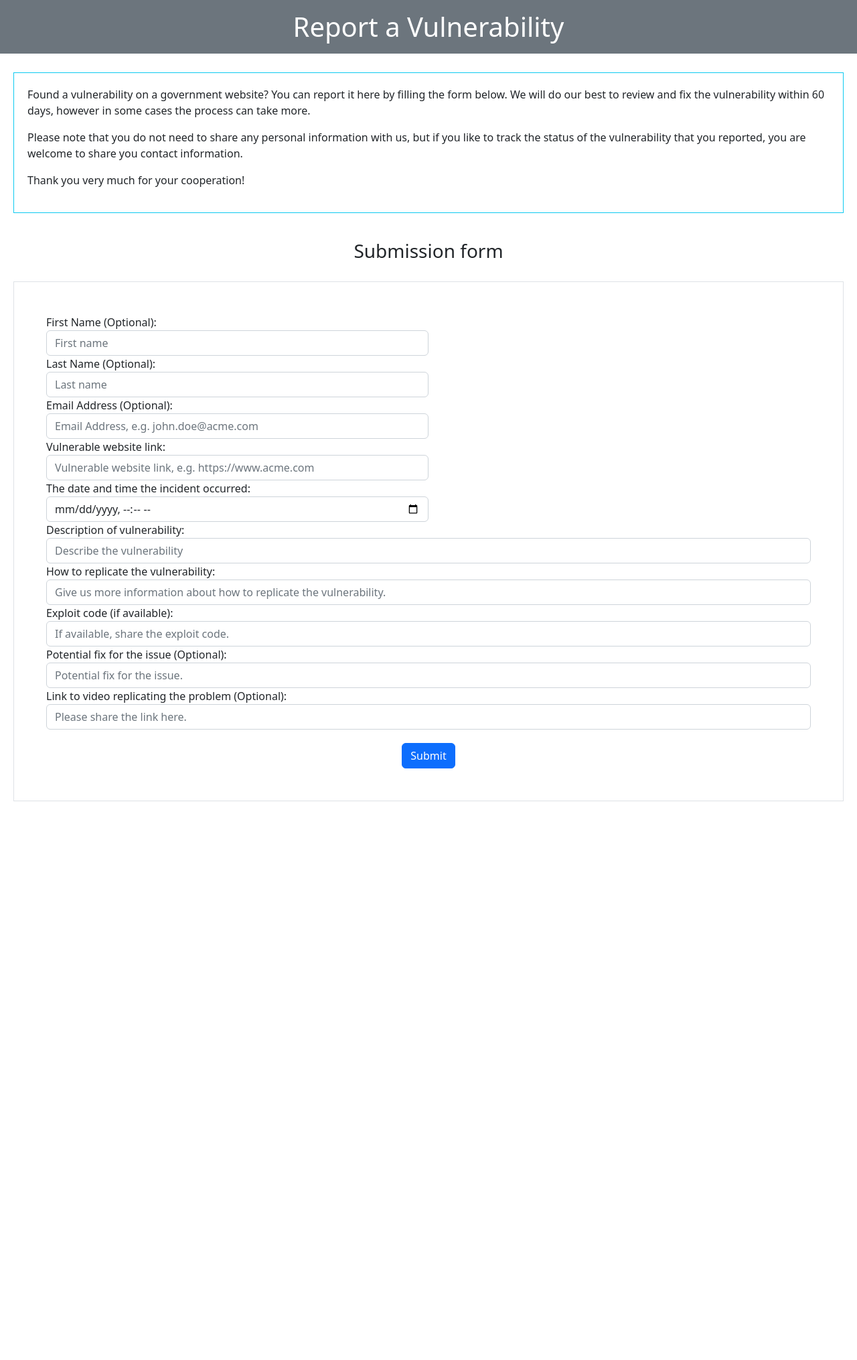
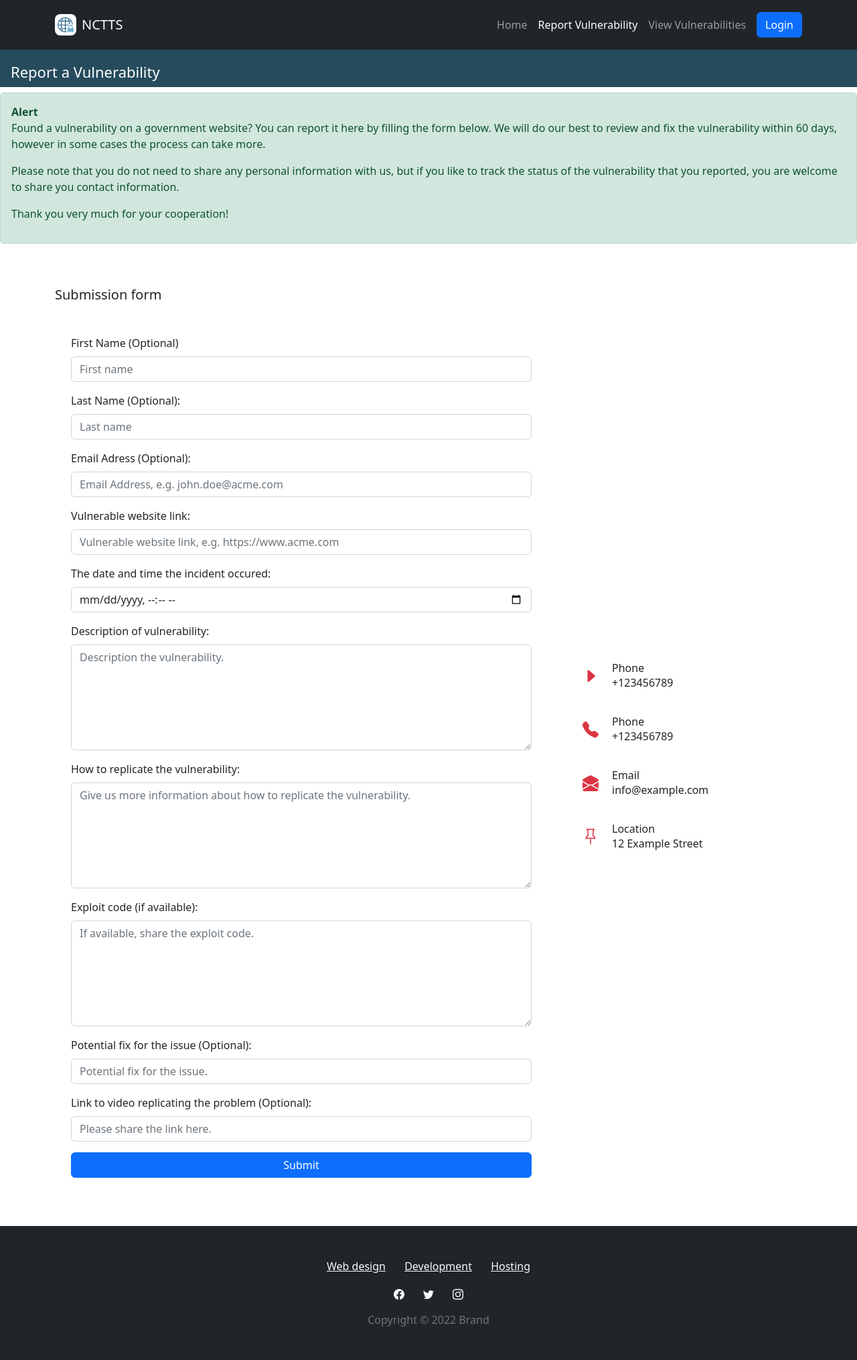
Before and after one commit to mustafa-sibai-essex/4_SSDCS_PCOM7E_2_Coding_Output, a Django app: page /report/ in a window 1280 px wide. Shown: the whole page at 67% size. Before the commit the page ends 1196 px from the top, so only its background shows below. Run offline with Django 4.2, Linux system fonts and the light colour scheme; some libraries are stand-ins or nearby versions.

Commit message:
Update report form design

```diff
--- a/nctts/homepage/templates/homepage/home.html
+++ b/nctts/homepage/templates/homepage/home.html
@@ -5,24 +5,32 @@
 <head>
     <meta charset="utf-8">
     <meta name="viewport" content="width=device-width, initial-scale=1.0, shrink-to-fit=no">
-    <title>Home</title>
+    <title>{% block title %} Home {% endblock title %}</title>
     <link rel="stylesheet" href="{% static 'homepage/assets/bootstrap/css/bootstrap.min.css' %}">
     <link rel="stylesheet" href="{% static 'homepage/assets/css/Banner-Heading-Image-images.css' %}">
     <link rel="stylesheet" href="{% static 'homepage/assets/css/Navbar-Right-Links-Dark-icons.css' %}">
+    {% block extrastyle %}{% endblock %}
+    {% block head_extras %}{% endblock %}
 </head>
 
 <body>
+    {% block header %}
     <nav class="navbar navbar-dark navbar-expand-md bg-dark py-3">
-        <div class="container"><a class="navbar-brand d-flex align-items-center" href="#"><span class="bs-icon-sm bs-icon-rounded bs-icon-primary d-flex justify-content-center align-items-center me-2 bs-icon"><img src=" {% static 'homepage/assets/img/cyberlogo.png' %}" width="24" height="22"></span><span>NCTTS</span></a><button data-bs-toggle="collapse" class="navbar-toggler" data-bs-target="#navcol-5"><span class="visually-hidden">Toggle navigation</span><span class="navbar-toggler-icon"></span></button>
+        <div class="container"><a class="navbar-brand d-flex align-items-center" href=" {% url 'homepage:home' %}"><span class="bs-icon-sm bs-icon-rounded bs-icon-primary d-flex justify-content-center align-items-center me-2 bs-icon"><img src=" {% static 'homepage/assets/img/cyberlogo.png' %}" width="24" height="22"></span><span>NCTTS</span></a><button data-bs-toggle="collapse" class="navbar-toggler" data-bs-target="#navcol-5"><span class="visually-hidden">Toggle navigation</span><span class="navbar-toggler-icon"></span></button>
             <div class="collapse navbar-collapse" id="navcol-5">
                 <ul class="navbar-nav ms-auto">
+                    {% block nav_link_active %}
                     <li class="nav-item"><a class="nav-link active" href="{% url 'homepage:home'%}">Home</a></li>
                     <li class="nav-item"><a class="nav-link" href="{% url 'report' %}">Report Vulnerability</a></li>
                     <li class="nav-item"><a class="nav-link" href="{% url 'view_vulnerabilities' %}">View Vulnerabilities</a></li>
+                    {% endblock %}
                 </ul><a class="btn btn-primary ms-md-2" role="button" href="{% url 'gov-login' %}">Login</a>
             </div>
         </div>
     </nav>
+    {% endblock header %}
+
+    {% block content %}
     <section class="py-4 py-xl-5">
         <section class="py-4 py-xl-5">
             <div class="container">
@@ -181,6 +189,8 @@
             </div>
         </div>
     </section>
+    {% endblock  %}
+    {% block footer %}
     <footer class="text-center bg-dark">
         <div class="container text-white py-4 py-lg-5">
             <ul class="list-inline">
@@ -202,7 +212,10 @@
             <p class="text-muted mb-0">Copyright © 2022 Brand</p>
         </div>
     </footer>
+    {% endblock  %}
+    {% block footer_script %}
     <script src="{% static 'homepage/assets/bootstrap/js/bootstrap.min.js' %}"></script>
+    {% endblock%}
 </body>
 
 </html>
--- a/nctts/report/templates/report.html
+++ b/nctts/report/templates/report.html
@@ -1,77 +1,99 @@
-{% load static %}
-<!DOCTYPE html>
-<html lang="en">
-<link rel="stylesheet" href="{% static 'base.css' %}">
-<link href="https://cdn.jsdelivr.net/npm/bootstrap@5.2.2/dist/css/bootstrap.min.css" rel="stylesheet" integrity="sha384-Zenh87qX5JnK2Jl0vWa8Ck2rdkQ2Bzep5IDxbcnCeuOxjzrPF/et3URy9Bv1WTRi" crossorigin="anonymous">
-<head>
-    <meta charset="UTF-8">
-    <title>NCTTS - Report a Vulnerability</title>
-</head>
-<body>
-    <h1 class="p-3 mb-2 bg-secondary text-white">Report a Vulnerability</h1>
-    <div class="pad-text">
-        <div class="border border-info pad-text">
-            <p>Found a vulnerability on a government website? You can report it here by filling the form below. We will do our
+{% extends 'homepage/home.html' %}{% load static %}
+
+
+
+{% block title  %} NCTTS - Report a Vulnerability {% endblock  %}
+
+{% block nav_link_active %}
+<li class="nav-item"><a class="nav-link" href="{% url 'homepage:home'%}">Home</a></li>
+<li class="nav-item"><a class="nav-link active" href="{% url 'report' %}">Report Vulnerability</a></li>
+<li class="nav-item"><a class="nav-link" href="{% url 'view_vulnerabilities' %}">View Vulnerabilities</a></li>
+{% endblock %}
+
+
+{% block content %}
+<h1 style="background: #264b5d;color: var(--bs-white);font-size: 22px;padding: 20px 10px 10px 16px;">Report a Vulnerability</h1>
+<div class="alert alert-success" role="alert"><span><strong>Alert</strong> <p>Found a vulnerability on a government website? You can report it here by filling the form below. We will do our
     best to review and fix the vulnerability within 60 days, however in some cases the process can take more.</p>
     <p>Please note that you do not need to share any personal information with us, but if you like to track the status
     of the vulnerability that you reported, you are welcome to share you contact information.</p>
-            <p>Thank you very much for your cooperation!</p>
+    <p>Thank you very much for your cooperation!</p></span></div>
+    <section class="position-relative py-4 py-xl-5">
+      <div class="container position-relative">
+          <div class="row mb-5">
+              <div class="col" style="margin-bottom: -48px;">
+                  <h2 style="text-align: left;padding-bottom: 0px;font-size: 20px;padding-right: 0px;margin-right: 0px;">Submission form</h2>
               </div>
           </div>
-    <div class="pad-top centered">
-         <h3>Submission form</h3>
+          <div class="row d-flex justify-content-center">
+              <div class="col">
+          <form class="p-3 p-xl-4" action="/report/" method="POST">
+            {%  csrf_token %}
+            <label class="form-label" for="fname">First Name (Optional)</label>
+            <div class="mb-3"><input type="text" class="form-control" id="fname" name="fname" placeholder="First name"></div>
+            <label class="form-label" for="lname">Last Name (Optional):</label>
+            <div class="mb-3"><input type="text" class="form-control" id="lname" name="lname" placeholder="Last name"></div>
+            <label class="form-label" for="email">Email Adress (Optional):</label>
+            <div class="mb-3"><input type="email" class="form-control" id="email" name="email" placeholder="Email Address, e.g. john.doe@acme.com"></div>
+            <label class="form-label" for="vweb">Vulnerable website link:</label>
+            <div class="mb-3"><input type="url" class="form-control" id="vweb" name="vweb" placeholder="Vulnerable website link, e.g. https://www.acme.com" required></div>
+            <label class="form-label" for="dtg">The date and time the incident occured:&nbsp;</label>
+            <div class="mb-3"><input type="datetime-local" class="form-control" id="dtg" name="dtg" required></div>
+            <label class="form-label" for="vdesc">Description of vulnerability:</label>
+            <div class="mb-3"><textarea class="form-control" id="vdesc" name="vdesc" rows="6" placeholder="Description the vulnerability." required></textarea></div>
+            <label class="form-label" for="vrep">How to replicate the vulnerability:</label>
+            <div class="mb-3"><textarea class="form-control" id="vrep" name="vrep" rows="6" placeholder="Give us more information about how to replicate the vulnerability." required></textarea></div>
+            <label class="form-label" for="expcode">Exploit code (if available):</label>
+            <div class="mb-3"><textarea class="form-control" id="expcode" name="expcode" rows="6" placeholder="If available, share the exploit code."></textarea></div>
+            <label class="form-label" for="pfix">Potential fix for the issue (Optional):</label>
+            <div class="mb-3"><input type="text" class="form-control" id="pfix" name="pfix" placeholder="Potential fix for the issue."></div>
+            <label class="form-label" for="vlink">Link to video replicating the problem (Optional):</label>
+            <div class="mb-3"><input type="url" class="form-control" id="vlink" name="vlink" placeholder="Please share the link here."></div>
+            <div><button class="btn btn-primary d-block w-100" type="submit">Submit</button></div>
+        </form>
         </div>
-    <div class="pad-text">
-        <div class="p-5 border">
-            <form action="/report/" method="POST">
-                {%  csrf_token %}
-              <div class="form-row">
-                <div class="form-group col-md-6">
-                  <label for="fname">First Name (Optional):</label>
-                  <input type="text" class="form-control" id="fname" name="fname" placeholder="First name">
-                </div>
-                <div class="form-group col-md-6">
-                  <label for="lname">Last Name (Optional):</label>
-                  <input type="text" class="form-control" id="lname" name="lname" placeholder="Last name">
-                </div>
-                <div class="form-group col-md-6">
-                  <label for="email">Email Address (Optional):</label>
-                  <input type="email" class="form-control" id="email" name="email" placeholder="Email Address, e.g. john.doe@acme.com">
-                </div>
-                <div class="form-group col-md-6">
-                  <label for="vweb">Vulnerable website link:</label>
-                  <input type="url" class="form-control" id="vweb" name="vweb" placeholder="Vulnerable website link, e.g. https://www.acme.com" required">
-                </div>
-                <div class="form-group col-md-6">
-                    <label for="dtg">The date and time the incident occurred:</label>
-                    <input type="datetime-local" class="form-control" id="dtg" name="dtg" required>
+                <div class="col-md-6 col-lg-5 col-xl-4">
+                    <div class="d-flex flex-column justify-content-center align-items-start h-100">
+                        <div class="d-flex align-items-center p-3">
+                            <div class="bs-icon-md bs-icon-rounded bs-icon-primary d-flex flex-shrink-0 justify-content-center align-items-center d-inline-block bs-icon"><svg xmlns="http://www.w3.org/2000/svg" width="1em" height="1em" fill="currentColor" viewBox="0 0 16 16" class="bi bi-caret-right-fill" style="color: var(--bs-red);">
+                                    <path d="m12.14 8.753-5.482 4.796c-.646.566-1.658.106-1.658-.753V3.204a1 1 0 0 1 1.659-.753l5.48 4.796a1 1 0 0 1 0 1.506z"></path>
+                                </svg></div>
+                            <div class="px-2">
+                                <h6 class="mb-0">Phone</h6>
+                                <p class="mb-0">+123456789</p>
                             </div>
                         </div>
-              <div class="form-group">
-                <label for="vdesc">Description of vulnerability:</label>
-                <input type="text" class="form-control" id="vdesc" name="vdesc" placeholder="Describe the vulnerability" required>
-              </div>
-              <div class="form-group">
-                <label for="vrep">How to replicate the vulnerability:</label>
-                <input type="text" class="form-control" id="vrep" name="vrep" placeholder="Give us more information about how to replicate the vulnerability." required>
-              </div>
-              <div class="form-group">
-                <label for="expcode">Exploit code (if available):</label>
-                <input type="text" class="form-control" id="expcode" name="expcode" placeholder="If available, share the exploit code.">
-              </div>
-              <div class="form-group">
-                <label for="pfix">Potential fix for the issue (Optional):</label>
-                <input type="text" class="form-control" id="pfix" name="pfix" placeholder="Potential fix for the issue.">
-              </div>
-              <div class="form-group">
-                <label for="vlink">Link to video replicating the problem (Optional):</label>
-                <input type="url" class="form-control" id="vlink" name="vlink" placeholder="Please share the link here.">
-              </div>
-              <div class="centered pad-top">
-                <button type="submit" class="btn btn-primary">Submit</button>
-              </div>
-            </form>
+                        <div class="d-flex align-items-center p-3">
+                            <div class="bs-icon-md bs-icon-rounded bs-icon-primary d-flex flex-shrink-0 justify-content-center align-items-center d-inline-block bs-icon"><svg xmlns="http://www.w3.org/2000/svg" width="1em" height="1em" fill="currentColor" viewBox="0 0 16 16" class="bi bi-telephone-fill" style="color: var(--bs-red);">
+                                    <path fill-rule="evenodd" d="M1.885.511a1.745 1.745 0 0 1 2.61.163L6.29 2.98c.329.423.445.974.315 1.494l-.547 2.19a.678.678 0 0 0 .178.643l2.457 2.457a.678.678 0 0 0 .644.178l2.189-.547a1.745 1.745 0 0 1 1.494.315l2.306 1.794c.829.645.905 1.87.163 2.611l-1.034 1.034c-.74.74-1.846 1.065-2.877.702a18.634 18.634 0 0 1-7.01-4.42 18.634 18.634 0 0 1-4.42-7.009c-.362-1.03-.037-2.137.703-2.877L1.885.511z"></path>
+                                </svg></div>
+                            <div class="px-2">
+                                <h6 class="mb-0">Phone</h6>
+                                <p class="mb-0">+123456789</p>
                             </div>
                         </div>
-</body>
+                        <div class="d-flex align-items-center p-3">
+                            <div class="bs-icon-md bs-icon-rounded bs-icon-primary d-flex flex-shrink-0 justify-content-center align-items-center d-inline-block bs-icon"><svg xmlns="http://www.w3.org/2000/svg" width="1em" height="1em" fill="currentColor" viewBox="0 0 16 16" class="bi bi-envelope-open-fill" style="color: var(--bs-red);">
+                                    <path d="M8.941.435a2 2 0 0 0-1.882 0l-6 3.2A2 2 0 0 0 0 5.4v.314l6.709 3.932L8 8.928l1.291.718L16 5.714V5.4a2 2 0 0 0-1.059-1.765l-6-3.2ZM16 6.873l-5.693 3.337L16 13.372v-6.5Zm-.059 7.611L8 10.072.059 14.484A2 2 0 0 0 2 16h12a2 2 0 0 0 1.941-1.516ZM0 13.373l5.693-3.163L0 6.873v6.5Z"></path>
+                                </svg></div>
+                            <div class="px-2">
+                                <h6 class="mb-0">Email</h6>
+                                <p class="mb-0">info@example.com</p>
+                            </div>
+                        </div>
+                        <div class="d-flex align-items-center p-3">
+                            <div class="bs-icon-md bs-icon-rounded bs-icon-primary d-flex flex-shrink-0 justify-content-center align-items-center d-inline-block bs-icon"><svg xmlns="http://www.w3.org/2000/svg" width="1em" height="1em" fill="currentColor" viewBox="0 0 16 16" class="bi bi-pin" style="color: var(--bs-red);">
+                                    <path d="M4.146.146A.5.5 0 0 1 4.5 0h7a.5.5 0 0 1 .5.5c0 .68-.342 1.174-.646 1.479-.126.125-.25.224-.354.298v4.431l.078.048c.203.127.476.314.751.555C12.36 7.775 13 8.527 13 9.5a.5.5 0 0 1-.5.5h-4v4.5c0 .276-.224 1.5-.5 1.5s-.5-1.224-.5-1.5V10h-4a.5.5 0 0 1-.5-.5c0-.973.64-1.725 1.17-2.189A5.921 5.921 0 0 1 5 6.708V2.277a2.77 2.77 0 0 1-.354-.298C4.342 1.674 4 1.179 4 .5a.5.5 0 0 1 .146-.354zm1.58 1.408-.002-.001.002.001zm-.002-.001.002.001A.5.5 0 0 1 6 2v5a.5.5 0 0 1-.276.447h-.002l-.012.007-.054.03a4.922 4.922 0 0 0-.827.58c-.318.278-.585.596-.725.936h7.792c-.14-.34-.407-.658-.725-.936a4.915 4.915 0 0 0-.881-.61l-.012-.006h-.002A.5.5 0 0 1 10 7V2a.5.5 0 0 1 .295-.458 1.775 1.775 0 0 0 .351-.271c.08-.08.155-.17.214-.271H5.14c.06.1.133.191.214.271a1.78 1.78 0 0 0 .37.282z"></path>
+                                </svg></div>
+                            <div class="px-2">
+                                <h6 class="mb-0">Location</h6>
+                                <p class="mb-0">12 Example Street</p>
+                            </div>
+                        </div>
+                    </div>
+                </div>
+            </div>
+        </div>
+    </section>
+{% endblock %}
 </html>
```
Lines whose indentation alone changed are shown as unchanged.
